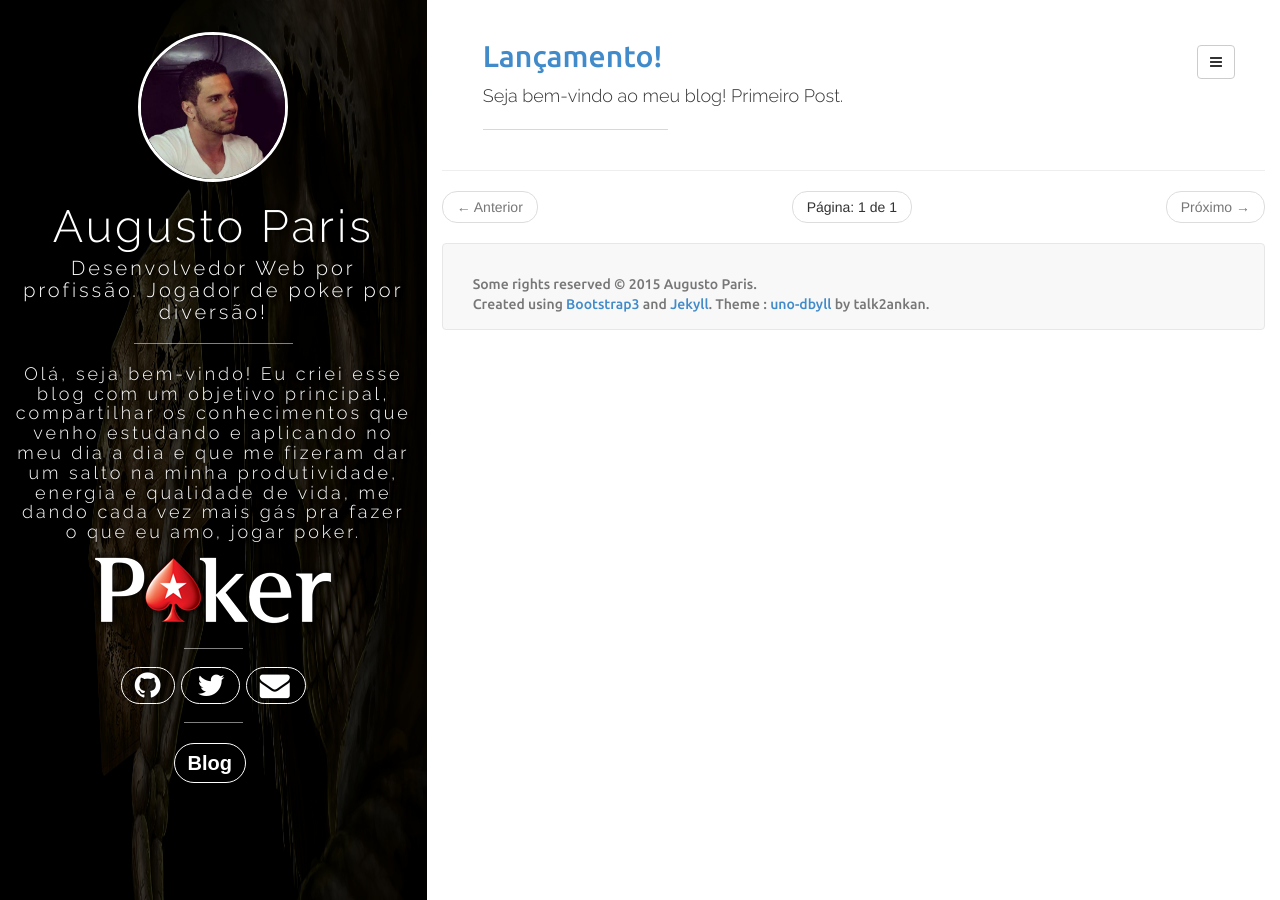
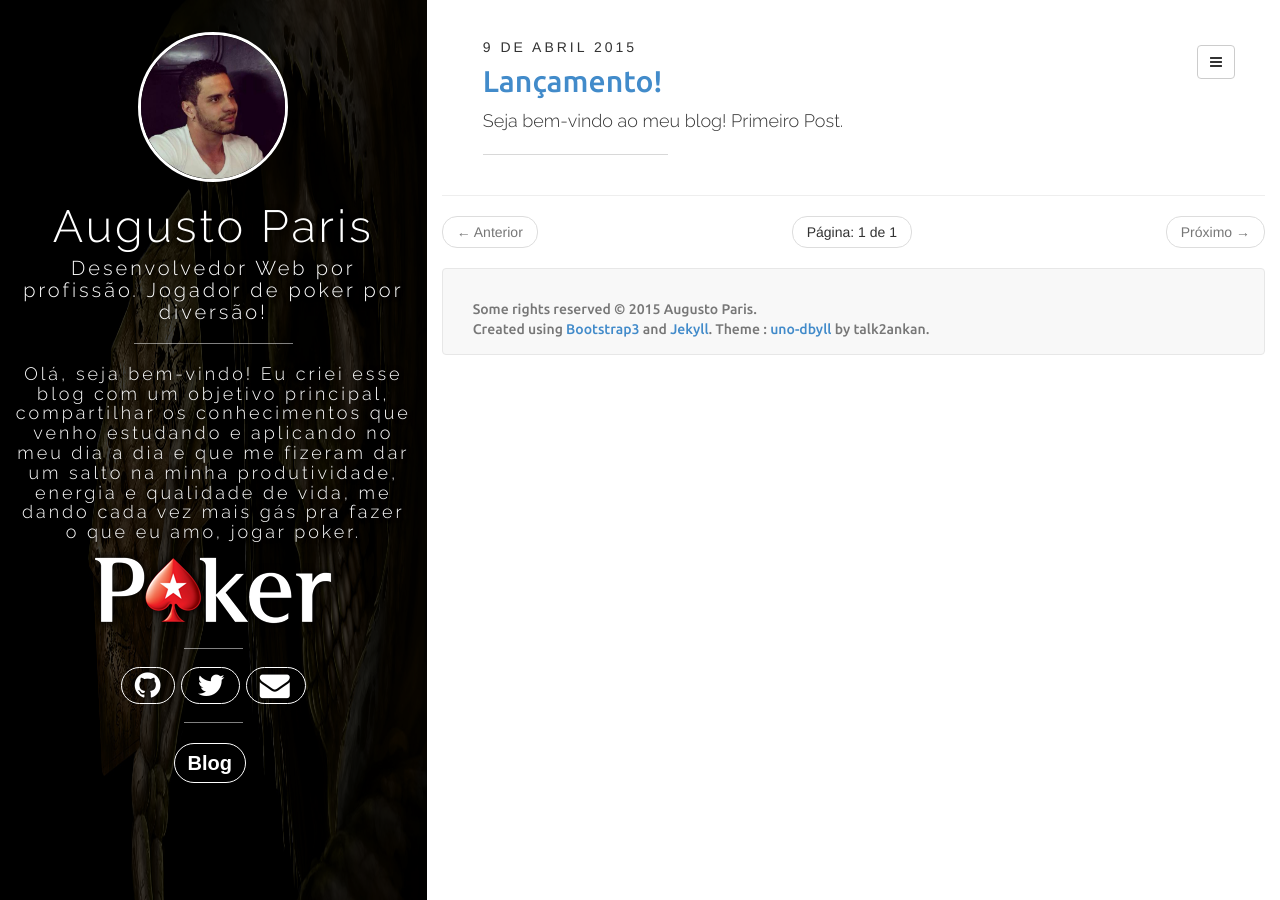
Before and after one commit to augustoparis/augustoparis.github.io, a Jekyll site: the page built from index.html, in a window 1280 px wide. Built offline with Jekyll 4.4.1, drawn with Linux system fonts in a browser that asks for light colours; nearby versions of some CDN libraries; the list of posts is cut into pages by our own code; comment, search, counter and statistics services are not loaded.

Commit message:
post date

```diff
--- a/index.html
+++ b/index.html
@@ -10,9 +10,9 @@ title: "Augusto Paris"
 
   <h2>
 
-  <span class="post-date">
-    {% assign m = page.date | date: "%-m" %}
-    {{ page.date | date: "%-d" }}
+  <p class="post-date">
+    {% assign m = post.date | date: "%-m" %}
+    {{ post.date | date: "%-d" }}
     {% case m %}
        {% when '1' %}de Janeiro
        {% when '2' %}de Fevereiro
@@ -27,9 +27,8 @@ title: "Augusto Paris"
        {% when '11' %}de Novembro
        {% when '12' %}de Dezembro
      {% endcase %}
-    {{ page.date | date: "%Y" }}
-    {% if page.tagline %}<small style="text-transform:none">{{page.tagline}}</small>{% endif %} {% if post.tagline %}<small>{{post.tagline}}</small>{% endif %}
-  </span>
+    {{ post.date | date: "%Y" }}
+  </p>
 
  <!--
  <p class="post-date">
```
